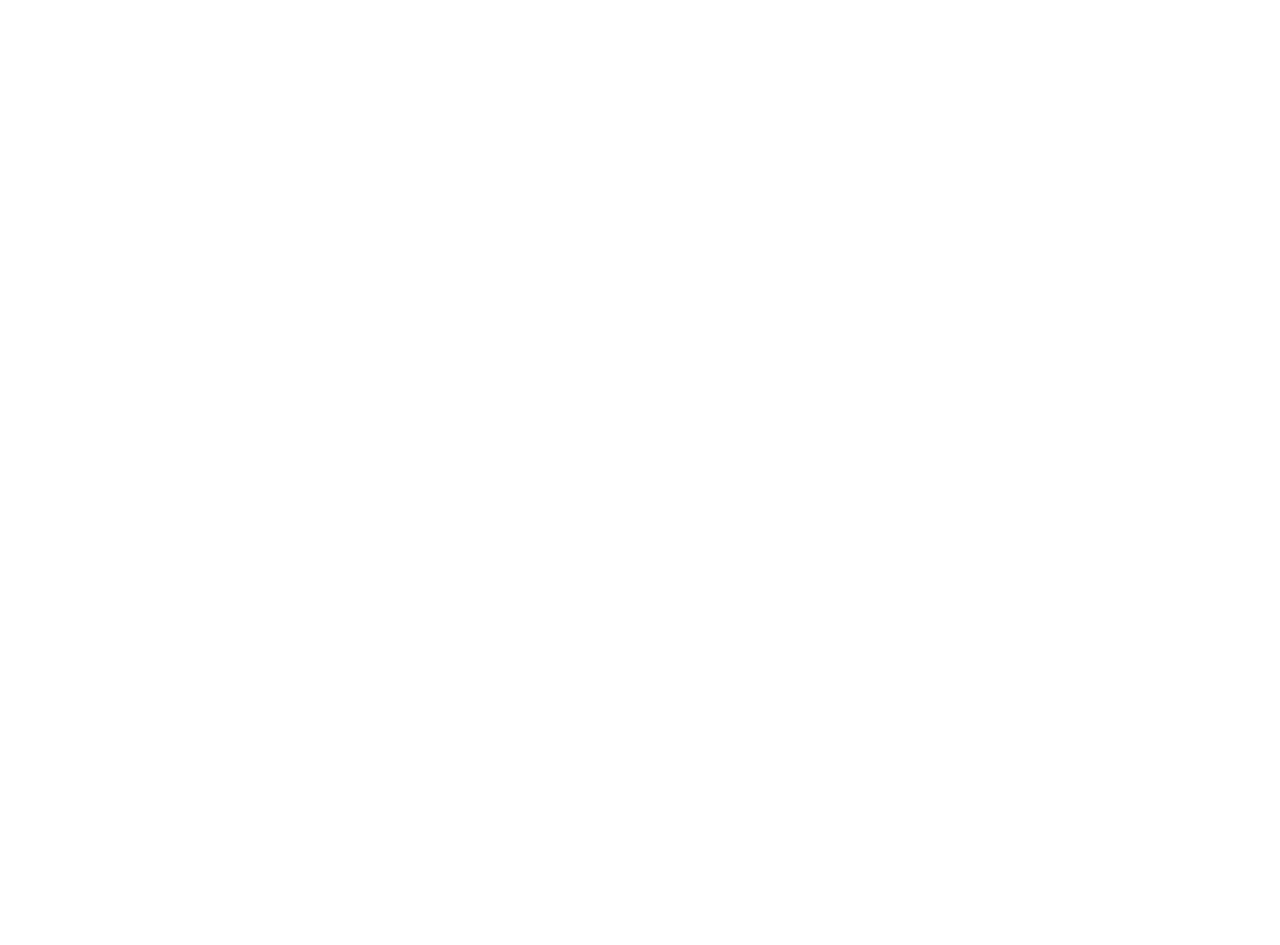
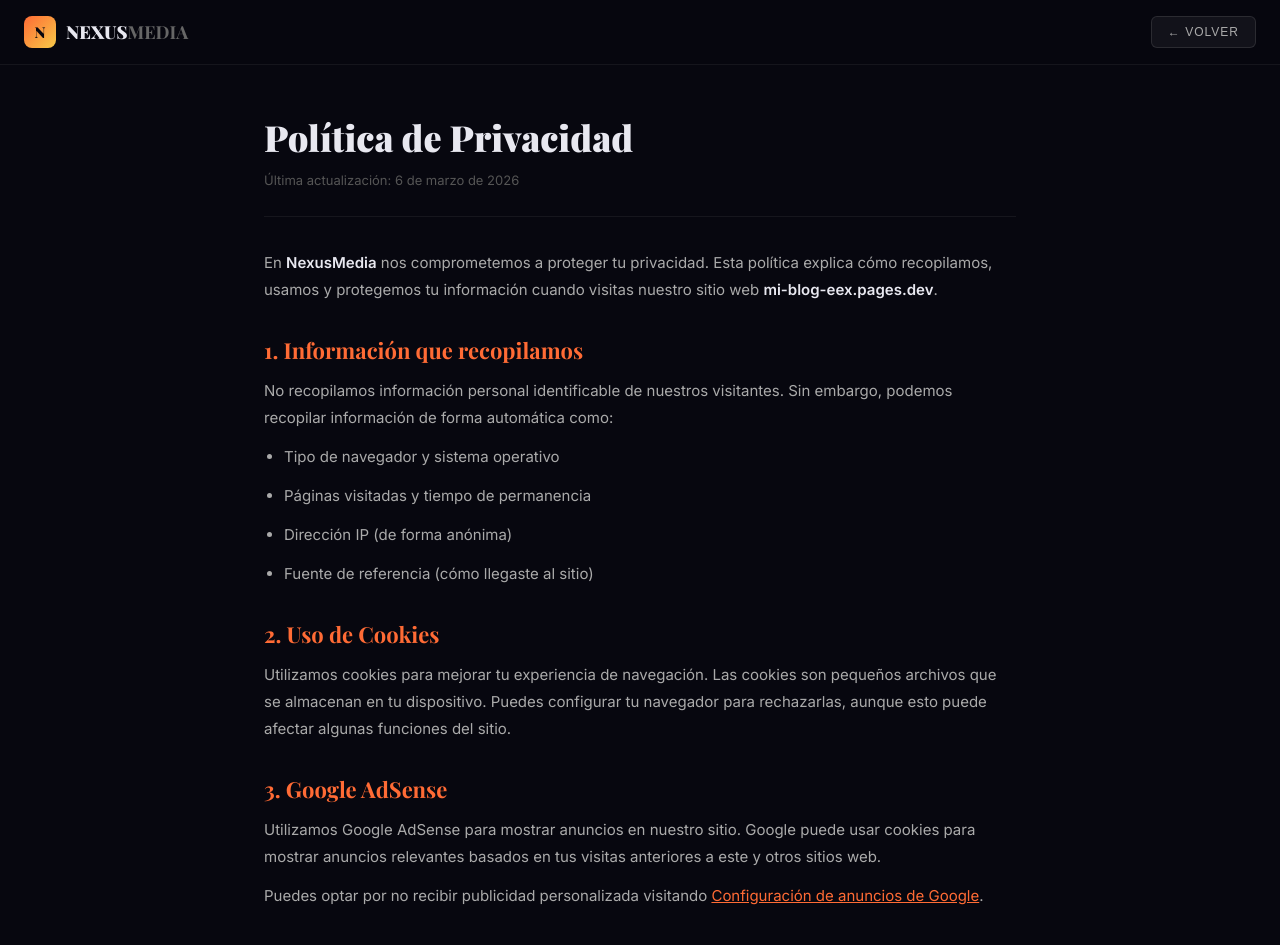
Before and after one commit to cristiancopaillimani-arch/mi-blog, a React (Vite) app: page /privacidad in a window 1280 px wide. Before the commit this address had no page. Shown: the top 945 px of the page. Before the commit the page ends 800 px from the top, so only its background shows below. Built offline with nearby package versions, Linux system fonts and the light colour scheme.

Commit message:
pagina de privacidad

```diff
--- a/src/App.jsx
+++ b/src/App.jsx
@@ -374,11 +374,19 @@
                 ))}
               </div>
               <div>
-                <p style={{ fontSize: "11px", color: "#ff6b35", letterSpacing: "2px", marginBottom: "16px", fontWeight: 600 }}>LEGAL</p>
-                {["Privacidad", "Términos", "Contacto", "Anunciarse"].map(l => (
-                  <p key={l} style={{ fontSize: "13px", color: "#555", marginBottom: "8px", cursor: "pointer", fontFamily: "'Inter', sans-serif" }}>{l}</p>
-                ))}
-              </div>
+  <p style={{ fontSize: "11px", color: "#ff6b35", letterSpacing: "2px", marginBottom: "16px", fontWeight: 600 }}>LEGAL</p>
+  {[
+    { label: "Privacidad", ruta: "/privacidad" },
+    { label: "Términos", ruta: "/" },
+    { label: "Contacto", ruta: "/" },
+    { label: "Anunciarse", ruta: "/" },
+  ].map(l => (
+    <p key={l.label} onClick={() => navigate(l.ruta)} style={{ fontSize: "13px", color: "#555", marginBottom: "8px", cursor: "pointer", fontFamily: "'Inter', sans-serif" }}
+      onMouseOver={e => e.target.style.color = "#fff"} onMouseOut={e => e.target.style.color = "#555"}>
+      {l.label}
+    </p>
+  ))}
+</div>
             </div>
           </div>
           <div style={{ borderTop: "1px solid rgba(255,255,255,0.05)", paddingTop: "24px", textAlign: "center" }}>
--- a/src/main.jsx
+++ b/src/main.jsx
@@ -8,6 +8,7 @@
 import NuevaNoticia from "./pages/admin/NuevaNoticia.jsx"
 import EditarNoticia from "./pages/admin/EditarNoticia.jsx"
 import ProtectedRoute from "./components/ProtectedRoute.jsx"
+import Privacidad from "./pages/Privacidad.jsx"
 
 createRoot(document.getElementById("root")).render(
   <StrictMode>
@@ -19,6 +20,7 @@
         <Route path="/admin/dashboard" element={<ProtectedRoute><Dashboard /></ProtectedRoute>} />
         <Route path="/admin/nueva" element={<ProtectedRoute><NuevaNoticia /></ProtectedRoute>} />
         <Route path="/admin/editar/:id" element={<ProtectedRoute><EditarNoticia /></ProtectedRoute>} />
+        <Route path="/privacidad" element={<Privacidad />} />
       </Routes>
     </BrowserRouter>
   </StrictMode>
--- /dev/null
+++ b/src/pages/Privacidad.jsx
@@ -0,0 +1,73 @@
+import { useNavigate } from "react-router-dom";
+
+export default function Privacidad() {
+  const navigate = useNavigate();
+
+  return (
+    <div style={{ background: "#07070f", minHeight: "100vh", color: "#e8e8f0", fontFamily: "sans-serif" }}>
+      <style>{`
+        @import url('https://fonts.googleapis.com/css2?family=Playfair+Display:wght@700;900&family=Inter:wght@300;400;500;600&display=swap');
+        * { box-sizing: border-box; margin: 0; padding: 0; }
+        h2 { font-family: 'Playfair Display', serif; font-size: 22px; color: #ff6b35; margin: 32px 0 12px; }
+        p, li { font-family: 'Inter', sans-serif; font-size: 15px; color: #aaa; line-height: 1.8; margin-bottom: 12px; }
+        ul { padding-left: 20px; }
+        a { color: #ff6b35; }
+      `}</style>
+
+      {/* Header */}
+      <header style={{ background: "rgba(7,7,15,0.95)", borderBottom: "1px solid rgba(255,255,255,0.06)", padding: "16px 24px", display: "flex", justifyContent: "space-between", alignItems: "center", position: "sticky", top: 0, zIndex: 100 }}>
+        <div onClick={() => navigate("/")} style={{ cursor: "pointer", display: "flex", alignItems: "center", gap: "10px" }}>
+          <div style={{ width: "32px", height: "32px", background: "linear-gradient(135deg, #ff6b35, #f7c948)", borderRadius: "8px", display: "flex", alignItems: "center", justifyContent: "center", fontFamily: "'Playfair Display', serif", fontWeight: 900, fontSize: "15px", color: "#07070f" }}>N</div>
+          <span style={{ fontFamily: "'Playfair Display', serif", fontWeight: 900, fontSize: "18px" }}>NEXUS<span style={{ fontWeight: 300, color: "#666" }}>MEDIA</span></span>
+        </div>
+        <button onClick={() => navigate("/")} style={{ background: "rgba(255,255,255,0.05)", border: "1px solid rgba(255,255,255,0.1)", color: "#aaa", padding: "8px 16px", borderRadius: "6px", cursor: "pointer", fontSize: "12px", letterSpacing: "1px" }}>
+          ← VOLVER
+        </button>
+      </header>
+
+      {/* Contenido */}
+      <main style={{ maxWidth: "800px", margin: "0 auto", padding: "48px 24px" }}>
+        <h1 style={{ fontFamily: "'Playfair Display', serif", fontSize: "36px", fontWeight: 900, marginBottom: "8px" }}>Política de Privacidad</h1>
+        <p style={{ color: "#555", fontSize: "13px", marginBottom: "32px", borderBottom: "1px solid rgba(255,255,255,0.06)", paddingBottom: "24px" }}>
+          Última actualización: {new Date().toLocaleDateString('es-ES', { day: 'numeric', month: 'long', year: 'numeric' })}
+        </p>
+
+        <p>En <strong style={{ color: "#e8e8f0" }}>NexusMedia</strong> nos comprometemos a proteger tu privacidad. Esta política explica cómo recopilamos, usamos y protegemos tu información cuando visitas nuestro sitio web <strong style={{ color: "#e8e8f0" }}>mi-blog-eex.pages.dev</strong>.</p>
+
+        <h2>1. Información que recopilamos</h2>
+        <p>No recopilamos información personal identificable de nuestros visitantes. Sin embargo, podemos recopilar información de forma automática como:</p>
+        <ul>
+          <li>Tipo de navegador y sistema operativo</li>
+          <li>Páginas visitadas y tiempo de permanencia</li>
+          <li>Dirección IP (de forma anónima)</li>
+          <li>Fuente de referencia (cómo llegaste al sitio)</li>
+        </ul>
+
+        <h2>2. Uso de Cookies</h2>
+        <p>Utilizamos cookies para mejorar tu experiencia de navegación. Las cookies son pequeños archivos que se almacenan en tu dispositivo. Puedes configurar tu navegador para rechazarlas, aunque esto puede afectar algunas funciones del sitio.</p>
+
+        <h2>3. Google AdSense</h2>
+        <p>Utilizamos Google AdSense para mostrar anuncios en nuestro sitio. Google puede usar cookies para mostrar anuncios relevantes basados en tus visitas anteriores a este y otros sitios web.</p>
+        <p>Puedes optar por no recibir publicidad personalizada visitando <a href="https://www.google.com/settings/ads" target="_blank" rel="noreferrer">Configuración de anuncios de Google</a>.</p>
+
+        <h2>4. Servicios de terceros</h2>
+        <p>Nuestro sitio puede contener enlaces a sitios web de terceros. No somos responsables de las prácticas de privacidad de esos sitios y te recomendamos leer sus políticas de privacidad.</p>
+
+        <h2>5. Seguridad</h2>
+        <p>Tomamos medidas razonables para proteger la información recopilada. Sin embargo, ningún método de transmisión por Internet es 100% seguro.</p>
+
+        <h2>6. Cambios en esta política</h2>
+        <p>Podemos actualizar esta política de privacidad periódicamente. Te notificaremos de cualquier cambio publicando la nueva política en esta página.</p>
+
+        <h2>7. Contacto</h2>
+        <p>Si tienes preguntas sobre esta política de privacidad, puedes contactarnos a través de nuestro sitio web.</p>
+
+        <div style={{ marginTop: "48px", padding: "24px", background: "#0f0f1c", borderRadius: "8px", border: "1px solid rgba(255,255,255,0.06)" }}>
+          <p style={{ color: "#555", fontSize: "13px", textAlign: "center" }}>
+            © {new Date().getFullYear()} NexusMedia — Todos los derechos reservados
+          </p>
+        </div>
+      </main>
+    </div>
+  );
+}
```
